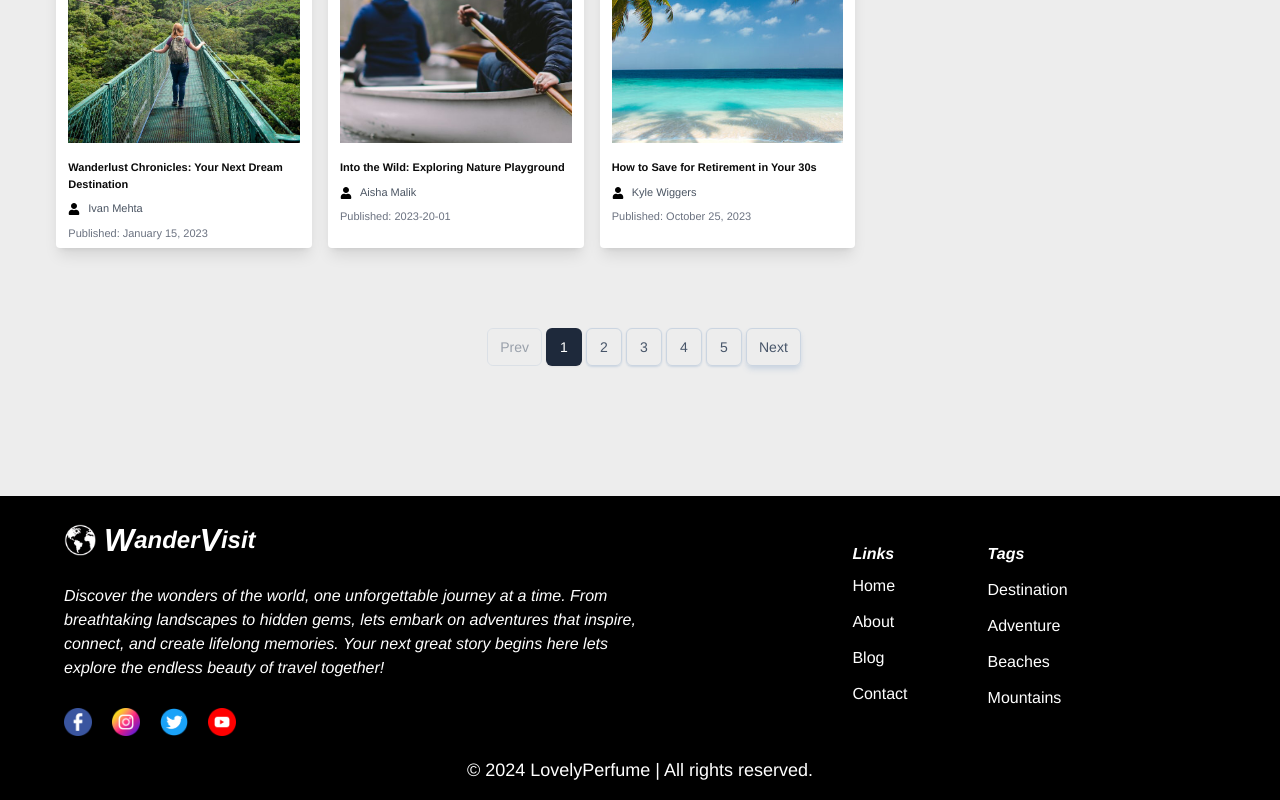
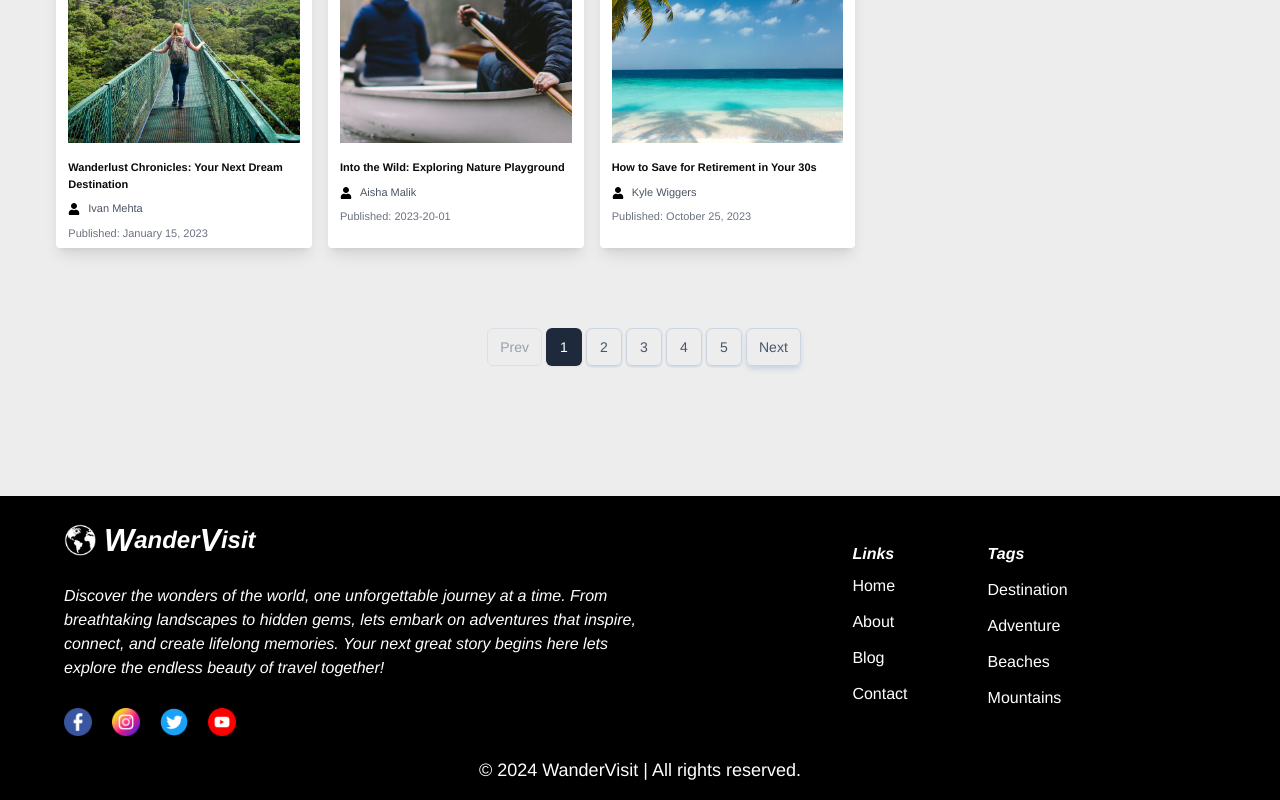
Before and after one commit to Repo-Rani/milestone3-blog-website, a Next.js app: page / in a window 1280 px wide. Shown: the part 3461-4261 px from the top of the page. Built offline with nearby package versions, Linux system fonts and the light colour scheme.

Commit message:
blogs website

```diff
--- a/src/components/Footer.tsx
+++ b/src/components/Footer.tsx
@@ -104,7 +104,7 @@
         </div>
         <div className="text-center">
           <p className=" text-sm text-white xxl:text-lg xl:text-lg ">
-            &copy; 2024 LovelyPerfume | All rights reserved.
+            &copy; 2024 WanderVisit | All rights reserved.
           </p>
         </div>
       </div>
```
